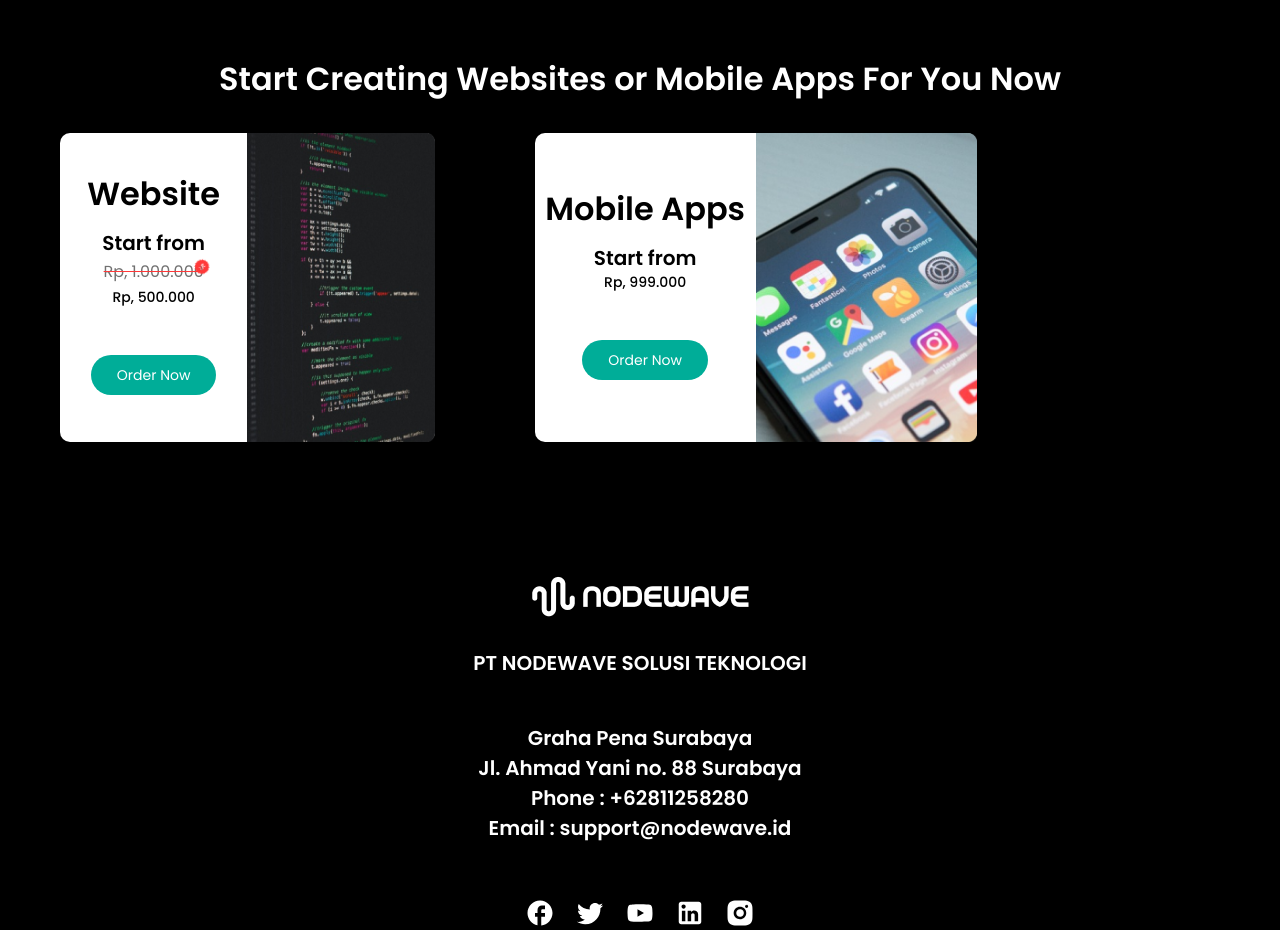
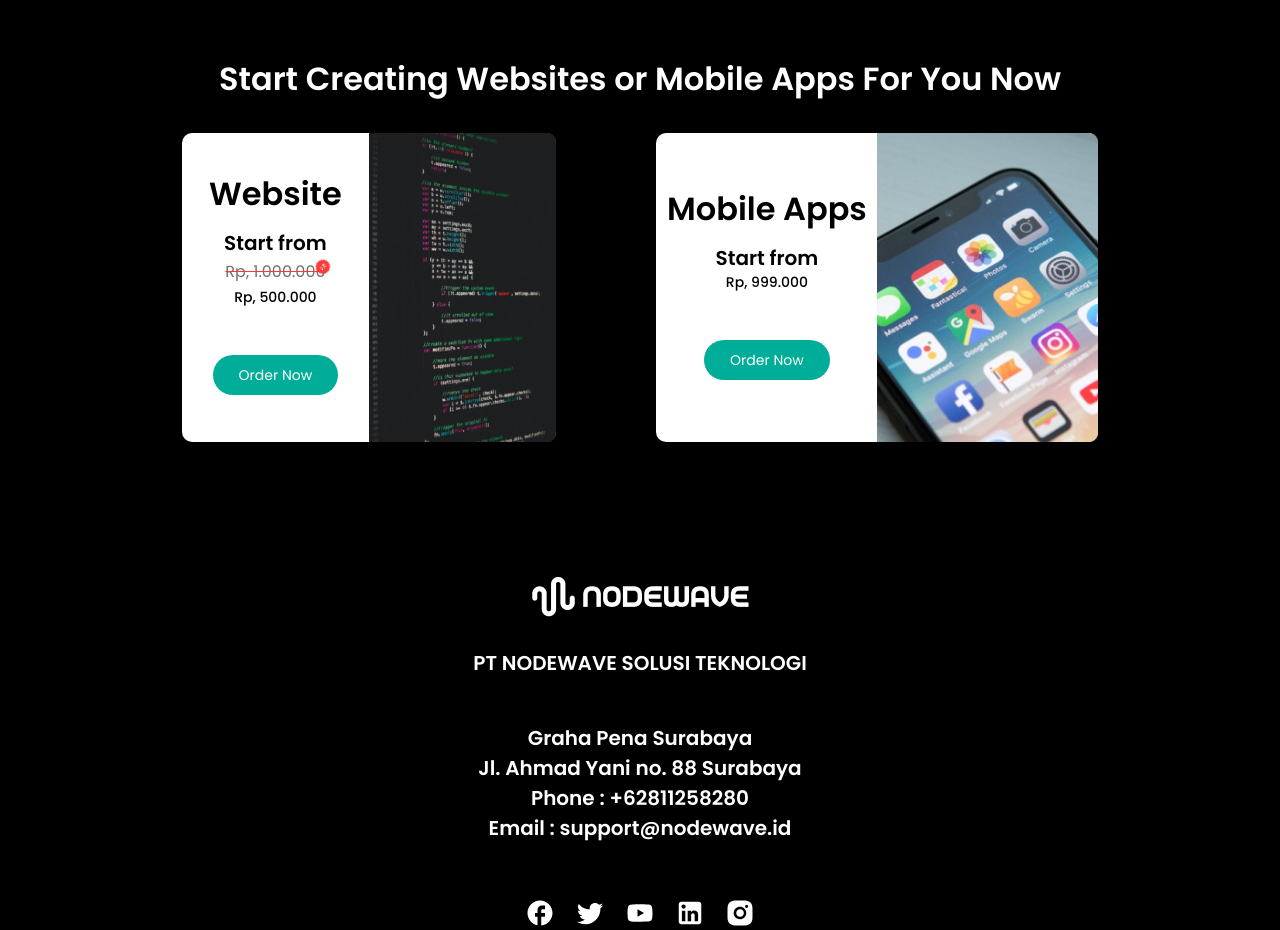
Before and after one commit to kiwi-ui/nodewave, a Next.js app: page / in a window 1280 px wide. Shown: the part 4040-4970 px from the top of the page. Built offline with nearby package versions, Linux system fonts and the light colour scheme.

Commit message:
refactor: fix layout of finished project

```diff
--- a/src/components/recentProject/index.jsx
+++ b/src/components/recentProject/index.jsx
@@ -99,7 +99,7 @@
 
         <div>
             <p className="text-[32px] font-semibold leading-normal text-center mb-[30px]">Start Creating Websites or Mobile Apps For You Now</p>
-            <div className="flex flex-row gap-[100px]">
+            <div className="flex flex-row gap-[100px] justify-center">
                 <div className="flex flex-row bg-white rounded-[10px] items-center">
                     <div className="flex flex-col text-black w-1/2">
                         <div className="text-center">
```
